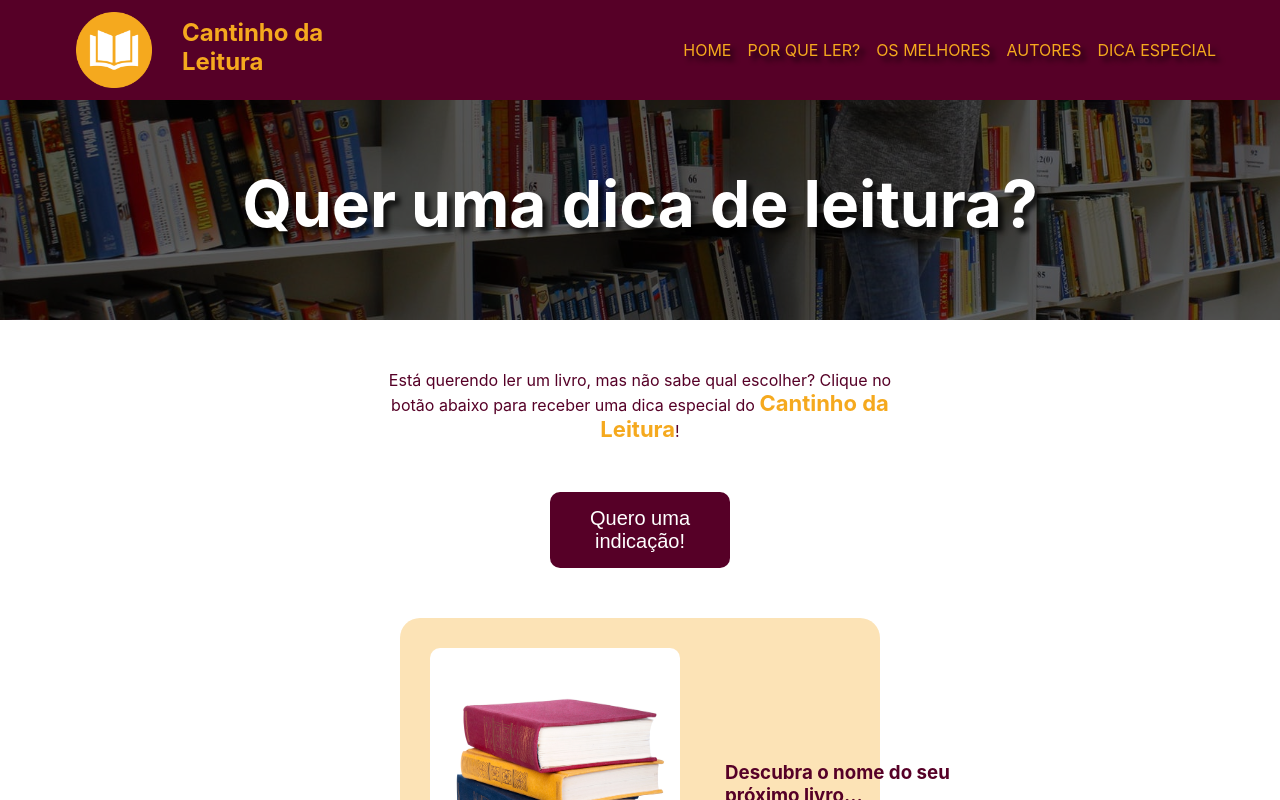
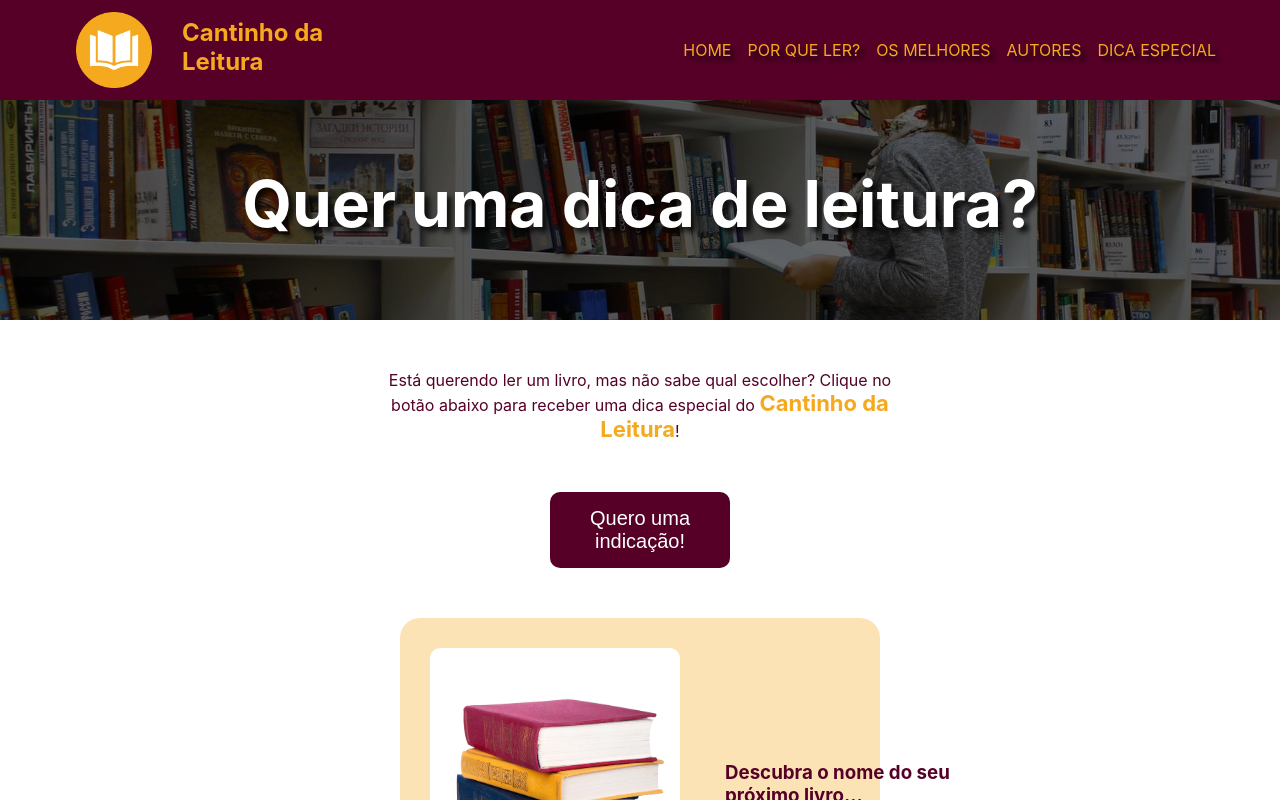
Before and after one commit to cecisousa/reprograma-cantinho-da-leitura, a React (Create React App) app in the folder cantinho-da-leitura/: page /dica-especial in a window 1280 px wide. Shown: the top 800 px of the page. Built offline with nearby package versions, Linux system fonts and the light colour scheme; no server answers; a web font is replaced by a local one.

Commit message:
ajusta header da pagina de dica

```diff
--- a/cantinho-da-leitura/src/components/Header/styles.css
+++ b/cantinho-da-leitura/src/components/Header/styles.css
@@ -65,7 +65,7 @@
 .dicas-header {
   background-image: url("../../assets/img/page05-dicas.jpeg");
   height: 40vh;
-  background-position: center;
+  background-position: 0 20%;
   background-size: cover;
   background-attachment: fixed;
   background-color: rgba(0, 0, 0, 0.6);
```
